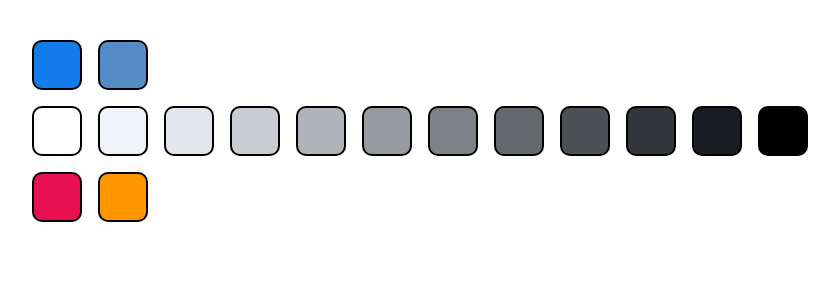
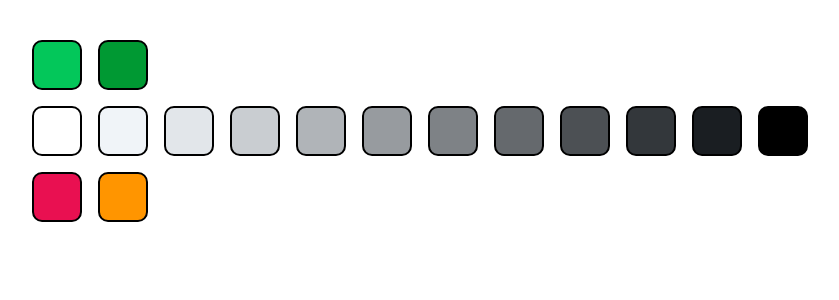
Before and after one commit to coztion/cursor-visual-editor, a React (Vite) app: page /palette in a window 1280 px wide. Shown: the top 300 px of the page, without its empty margins (8-847 px from the left). Built offline with nearby package versions, Linux system fonts and the light colour scheme.

Commit message:
feat(button): publish button base style

```diff
--- a/src/constants/PALETTE.ts
+++ b/src/constants/PALETTE.ts
@@ -1,7 +1,6 @@
 export const MAIN = {
-  primary: "#127CEA",
-  secondary: "#558CC7",
-  tertiary: "#061D38",
+  primary: "#03C75A",
+  secondary: "#009933",
 } as const;
 
 export const GRAYSCALE = {
--- a/src/themes/button-theme.ts
+++ b/src/themes/button-theme.ts
@@ -2,7 +2,20 @@ import { createTheme } from "@mui/material";
 
 const buttonTheme = createTheme({
   components: {
-    MuiButton: {},
+    MuiButton: {
+      styleOverrides: {
+        root: {
+          width: "fit-content",
+          height: "32px",
+          padding: "0px 12px",
+          boxShadow: "none",
+        },
+        sizeMedium: {
+          height: "32px",
+          padding: "0px 12px",
+        },
+      },
+    },
   },
 });
 
```
